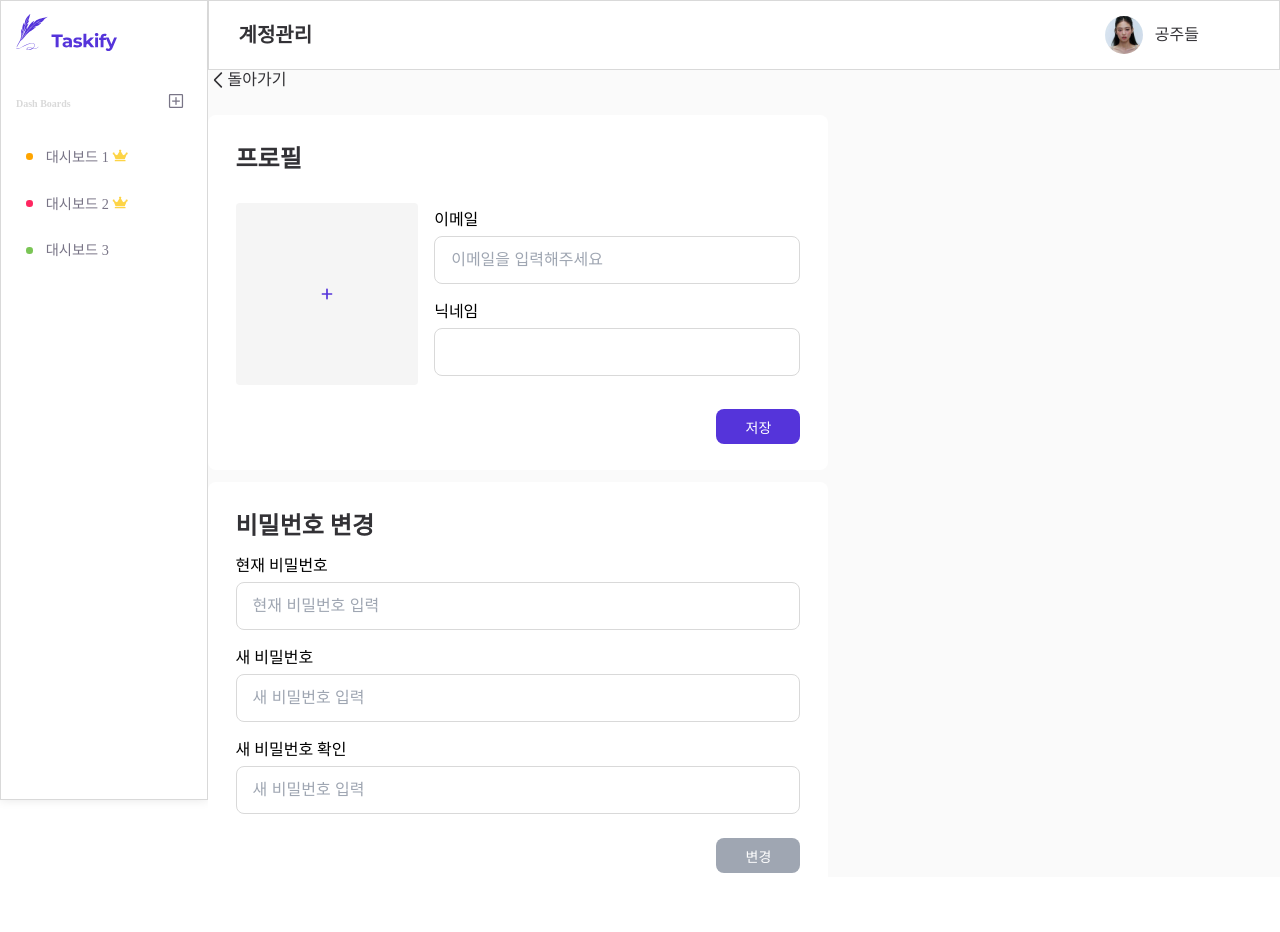
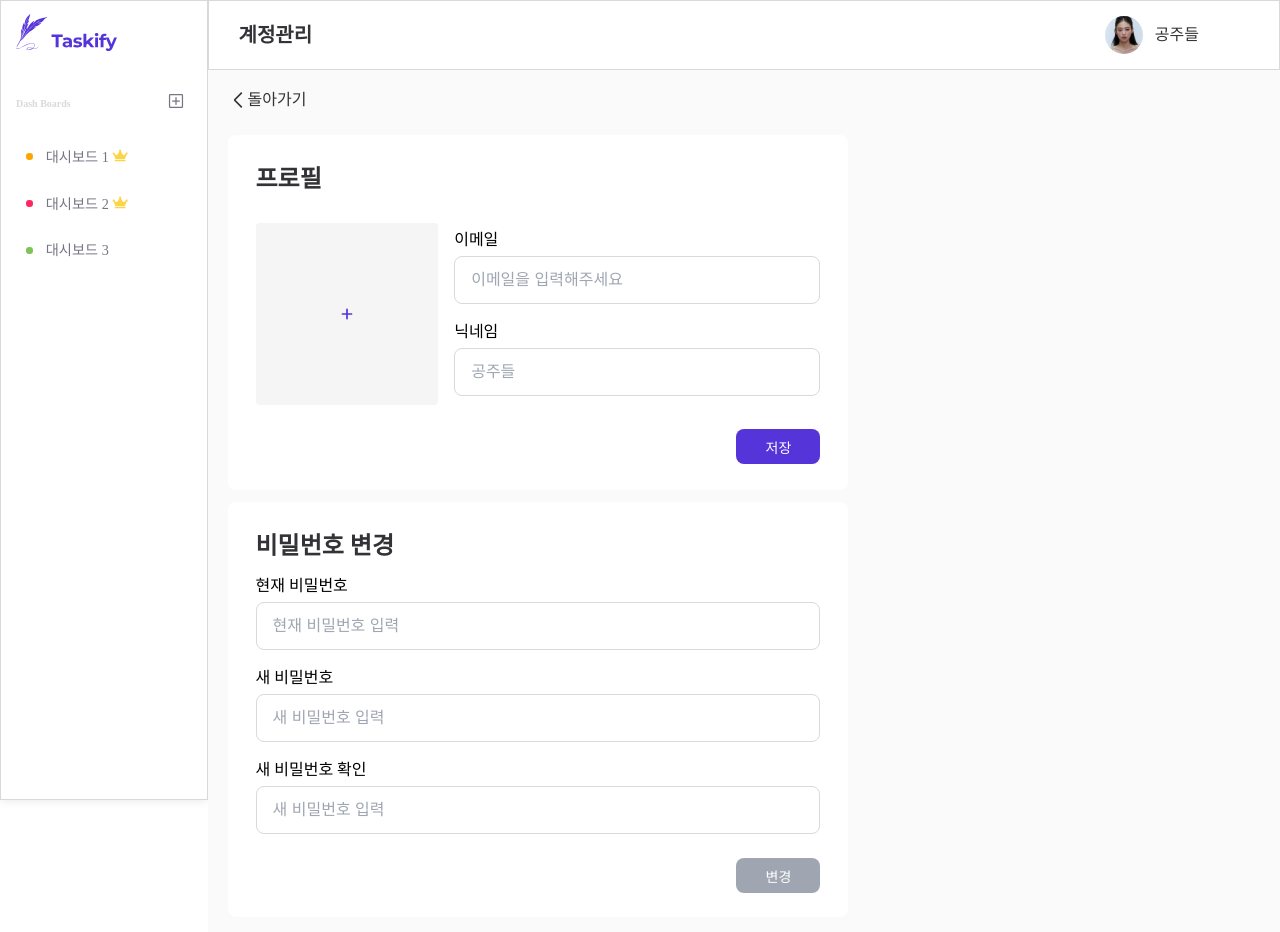
Before and after one commit to sprint-part3-team11/taskify, a Next.js app: page /mypage in a window 1280 px wide. Shown: the top 932 px of the page. Before the commit the page ends 897 px from the top, so only its background shows below. Built offline with nearby package versions, Linux system fonts and the light colour scheme.

Commit message:
style: 마이페이지 컴포넌트 height 조정

```diff
--- a/src/pages/mypage.tsx
+++ b/src/pages/mypage.tsx
@@ -4,6 +4,7 @@ import BackButton from '@/components/my-page/BackButton';
 import MypageHeader from '@/components/my-page/MypageHeader';
 import PasswordChange from '@/components/my-page/PasswordChange';
 import ProfileChange from '@/components/my-page/ProfileChange';
+import MEDIA_QUERIES from '@/constants/MEDIAQUERIES';
 
 // 테스트용 배열
 const dashboards = [
@@ -23,8 +24,13 @@ const S = {
     flex: 1;
   `,
   ContentBox: styled.div`
+    height: 101rem;
+    padding: 2rem 0 0 2rem;
     background-color: ${({ theme }) => theme.color.background};
-    height: 90%;
+
+    ${MEDIA_QUERIES.onTablet} {
+      height: 111rem;
+    }
   `,
 };
 
@@ -36,7 +42,7 @@ function mypage() {
         <MypageHeader name="공주들" />
         <S.ContentBox>
           <BackButton />
-          <ProfileChange />
+          <ProfileChange name="공주들" />
           <PasswordChange />
         </S.ContentBox>
       </S.ContentContainer>
```
